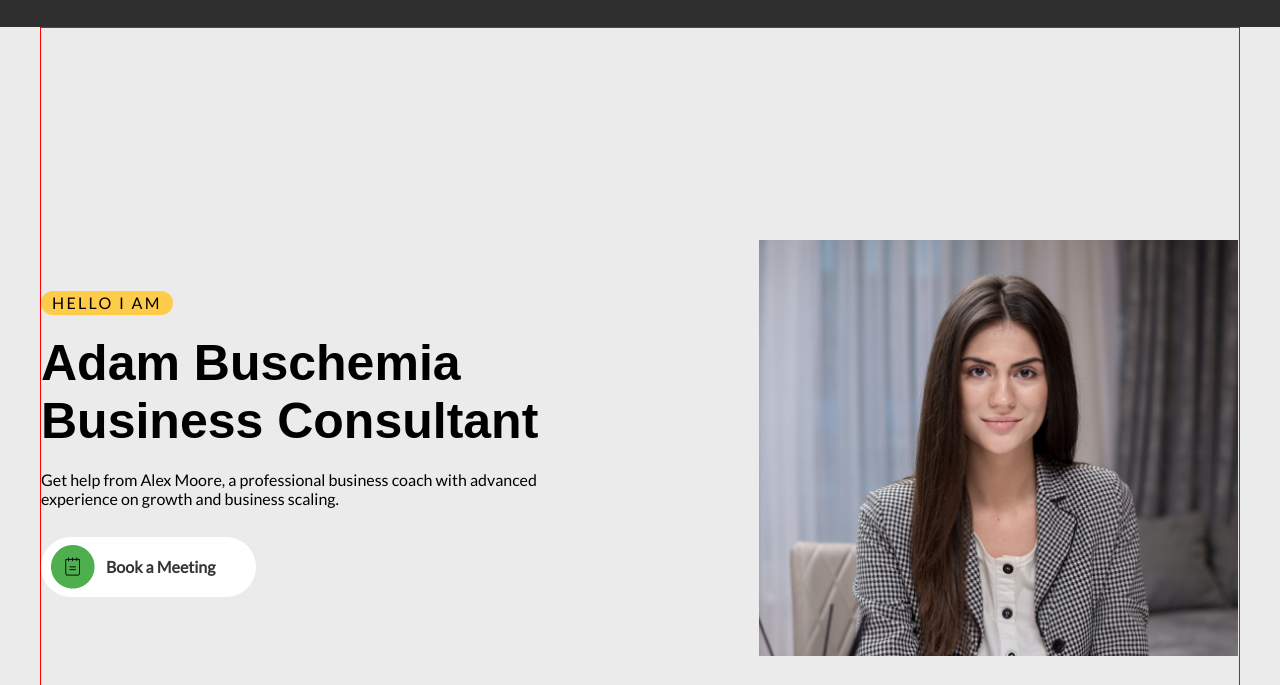
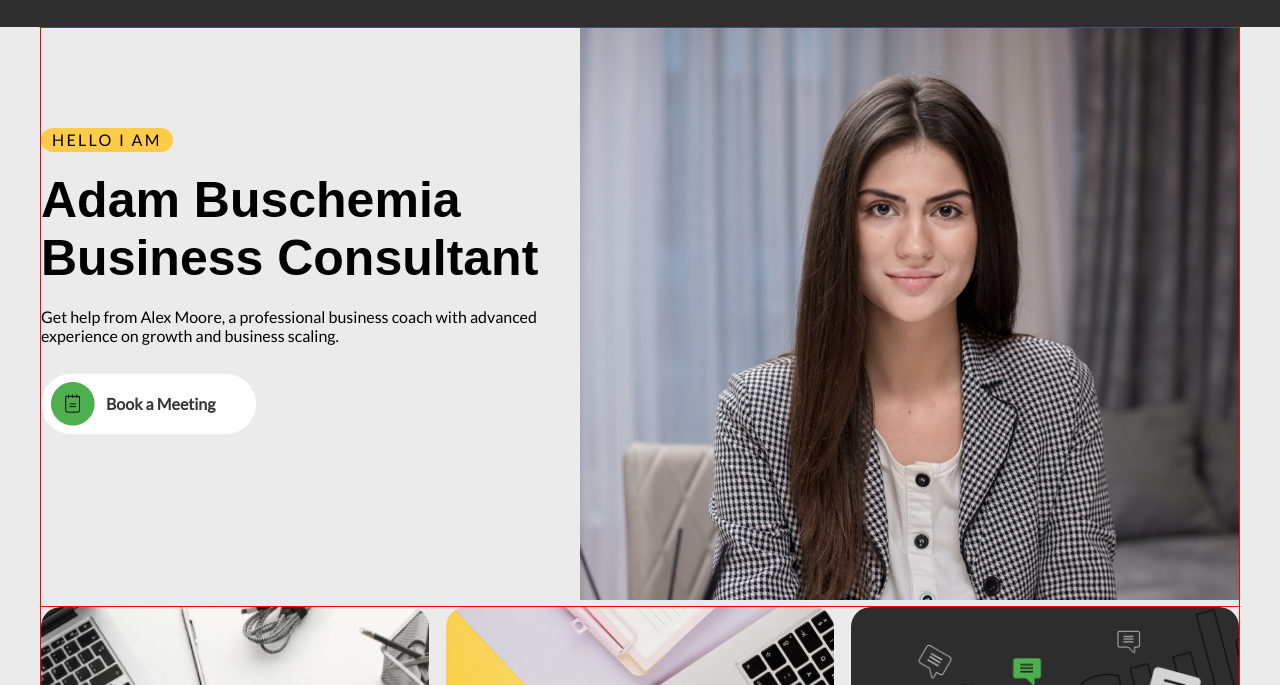
Before and after one commit to Mikhail-Strygin/AskExperts_Flex, a plain HTML site: page index.html in a window 1280 px wide. Shown: the part 115-800 px from the top of the page. Drawn offline with Linux system fonts and the light colour scheme.

```diff
--- a/style.css
+++ b/style.css
@@ -76,6 +76,8 @@ ul {
 }
 .hero__info {
   max-width: 508px;
+  display: inline-block;
+  padding-top: 100px;
 }
 .label {
   text-transform: uppercase;
@@ -90,7 +92,6 @@ ul {
 .hero__label {
   display: inline-block;
   margin-bottom: 19px;
-  margin-top: 263px;
 }
 .hero__heading {
   font-size: 50px;
@@ -101,13 +102,14 @@ ul {
 }
 .hero__row {
   display: flex;
-  gap: 210px;
-  align-items: center;
+  gap: 31px;
+  /* align-items: center; */
   flex-wrap: wrap;
   /* justify-content: flex-end; */
 }
 .hero__image {
-  width: 40%;
+  width: 55%;
+  height: max-content;
 }
 .hero__booking {
   margin-bottom: 271px;
```
